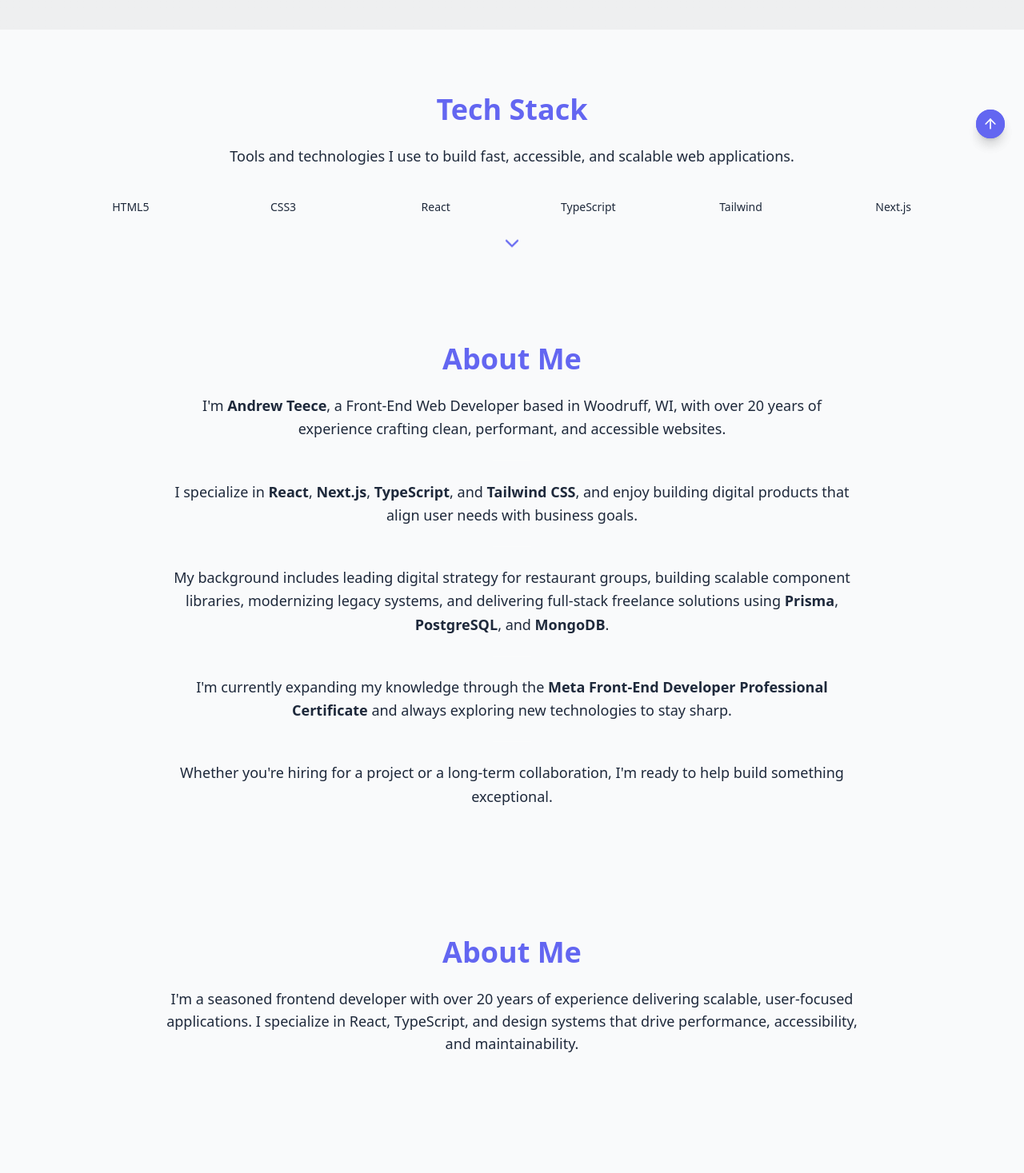
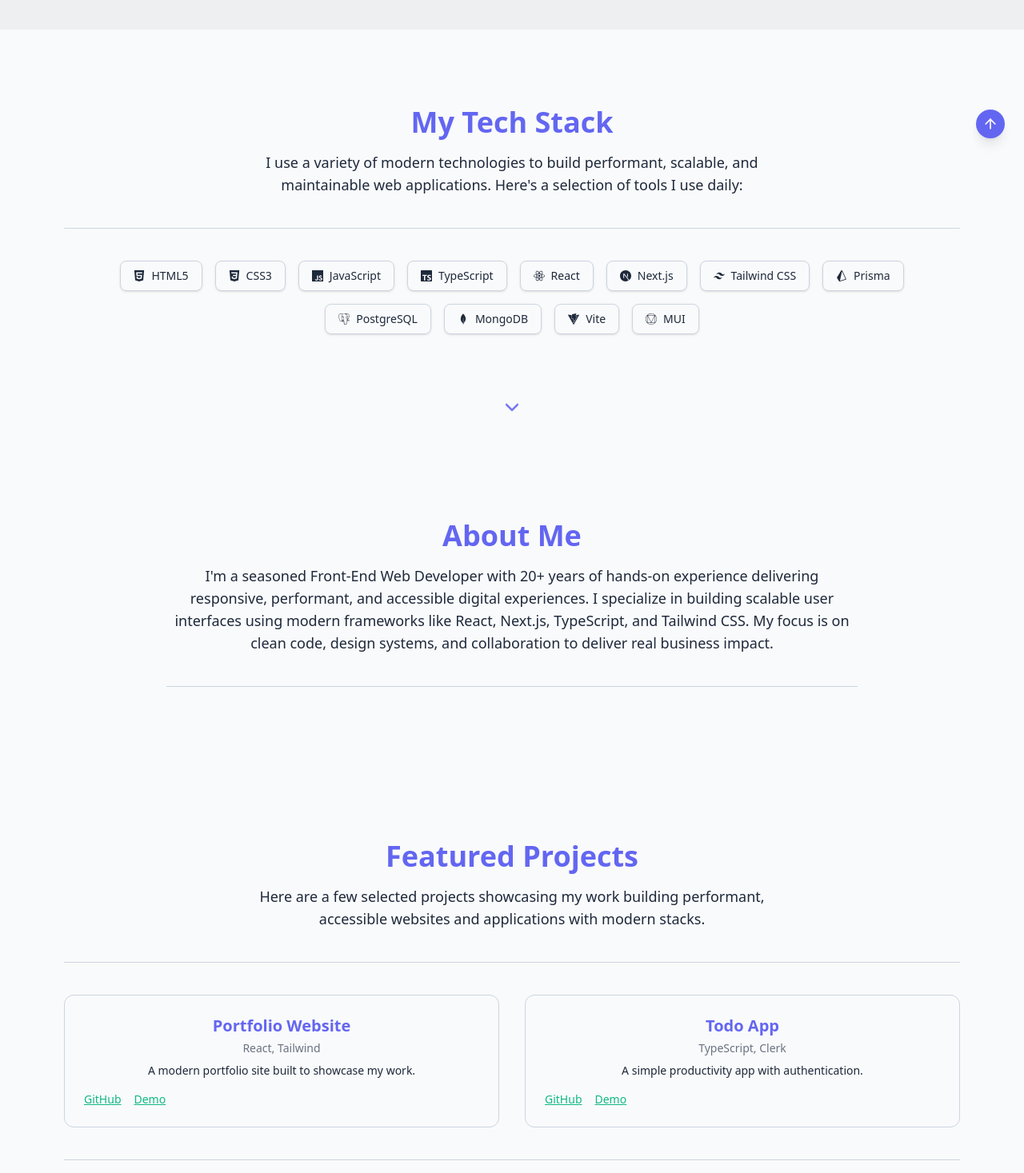
Before and after one commit to andrewteece/andrewteece-portfolio, a React (Vite) app: page / in a window 1280 px wide. Shown: the part 603-2070 px from the top of the page at 80% size. Built offline with nearby package versions, Linux system fonts and the light colour scheme; grey boxes are pictures that could not be loaded.

Commit message:
Adjust flow for entire App

```diff
--- a/src/components/Projects.tsx
+++ b/src/components/Projects.tsx
@@ -1,28 +1,44 @@
-// src/components/sections/About.tsx
 import { motion } from 'framer-motion';
-import ScrollToTop from '../components/ui/ScrollToTop';
+import ProjectCard from './ProjectCard';
+import { projects } from '../data/portfolio/projects';
 
-export default function About() {
+export default function Projects() {
   return (
     <motion.section
-      id='about'
-      className='relative py-20 px-4 text-center max-w-4xl mx-auto'
+      id='projects'
+      className='relative py-24 px-4 text-center max-w-6xl mx-auto'
       initial={{ opacity: 0 }}
       whileInView={{ opacity: 1 }}
       transition={{ duration: 0.8 }}
       viewport={{ once: true }}
     >
-      <h2 className='text-3xl md:text-4xl font-bold text-[var(--color-brand)] mb-6'>
-        About Me
+      <h2 className='text-3xl md:text-4xl font-bold text-[var(--color-brand)] mb-4'>
+        Featured Projects
       </h2>
-      <p className='text-lg text-[var(--color-text)] mb-10'>
-        I'm a seasoned frontend developer with over 20 years of experience
-        delivering scalable, user-focused applications. I specialize in React,
-        TypeScript, and design systems that drive performance, accessibility,
-        and maintainability.
+      <p className='text-lg text-[var(--color-text)] max-w-2xl mx-auto mb-10'>
+        Here are a few selected projects showcasing my work building performant,
+        accessible websites and applications with modern stacks.
       </p>
 
-      <ScrollToTop />
+      {/* Divider */}
+      <div className='border-t border-[var(--color-border)] dark:border-[var(--color-border-dark)] mb-10 w-full'></div>
+
+      <div className='grid md:grid-cols-2 gap-8 mb-10'>
+        {projects.map((project, idx) => (
+          <ProjectCard
+            key={idx}
+            title={project.title}
+            tech={project.tech}
+            description={project.description}
+            github={project.github}
+            demo={project.demo}
+            image={project.image}
+          />
+        ))}
+      </div>
+
+      {/* Divider */}
+      <div className='border-t border-[var(--color-border)] dark:border-[var(--color-border-dark)] mt-10 w-full'></div>
     </motion.section>
   );
 }
--- a/src/components/Sections/About.tsx
+++ b/src/components/Sections/About.tsx
@@ -3,59 +3,28 @@
 
 export default function About() {
   return (
-    <section
+    <motion.section
       id='about'
-      className='relative px-4 py-20 max-w-4xl mx-auto text-[var(--color-text)] text-center'
+      className='relative py-24 px-4 text-center max-w-4xl mx-auto'
+      initial={{ opacity: 0 }}
+      whileInView={{ opacity: 1 }}
+      transition={{ duration: 0.8 }}
+      viewport={{ once: true }}
     >
-      <motion.h2
-        className='text-3xl md:text-4xl font-semibold mb-6'
-        initial={{ opacity: 0, y: 20 }}
-        whileInView={{ opacity: 1, y: 0 }}
-        viewport={{ once: true }}
-        transition={{ duration: 0.6 }}
-      >
+      <h2 className='text-3xl md:text-4xl font-bold text-[var(--color-brand)] mb-4'>
         About Me
-      </motion.h2>
+      </h2>
+      <p className='text-lg text-[var(--color-text)] mb-10'>
+        I'm a seasoned Front-End Web Developer with 20+ years of hands-on
+        experience delivering responsive, performant, and accessible digital
+        experiences. I specialize in building scalable user interfaces using
+        modern frameworks like React, Next.js, TypeScript, and Tailwind CSS. My
+        focus is on clean code, design systems, and collaboration to deliver
+        real business impact.
+      </p>
 
-      <motion.div
-        className='text-lg space-y-6 leading-relaxed'
-        initial={{ opacity: 0 }}
-        whileInView={{ opacity: 1 }}
-        viewport={{ once: true }}
-        transition={{ delay: 0.2, duration: 0.6 }}
-      >
-        <p>
-          I'm <strong>Andrew Teece</strong>, a Front-End Web Developer based in
-          Woodruff, WI, with over 20 years of experience crafting clean,
-          performant, and accessible websites.
-        </p>
-        <div className='w-12 h-px mx-auto bg-white/10 dark:bg-white/5' />
-        <p>
-          I specialize in <strong>React</strong>, <strong>Next.js</strong>,{' '}
-          <strong>TypeScript</strong>, and <strong>Tailwind CSS</strong>, and
-          enjoy building digital products that align user needs with business
-          goals.
-        </p>
-        <div className='w-12 h-px mx-auto bg-white/10 dark:bg-white/5' />
-        <p>
-          My background includes leading digital strategy for restaurant groups,
-          building scalable component libraries, modernizing legacy systems, and
-          delivering full-stack freelance solutions using{' '}
-          <strong>Prisma</strong>, <strong>PostgreSQL</strong>, and{' '}
-          <strong>MongoDB</strong>.
-        </p>
-        <div className='w-12 h-px mx-auto bg-white/10 dark:bg-white/5' />
-        <p>
-          I'm currently expanding my knowledge through the{' '}
-          <strong>Meta Front-End Developer Professional Certificate</strong> and
-          always exploring new technologies to stay sharp.
-        </p>
-        <div className='w-12 h-px mx-auto bg-white/10 dark:bg-white/5' />
-        <p>
-          Whether you're hiring for a project or a long-term collaboration, I'm
-          ready to help build something exceptional.
-        </p>
-      </motion.div>
-    </section>
+      {/* Divider */}
+      <div className='border-t border-[var(--color-border)] dark:border-[var(--color-border-dark)] mt-10 w-full'></div>
+    </motion.section>
   );
 }
--- a/src/components/Sections/TechStack.tsx
+++ b/src/components/Sections/TechStack.tsx
@@ -1,33 +1,67 @@
+// src/components/sections/TechStack.tsx
 import { motion } from 'framer-motion';
 import { ChevronDown } from 'lucide-react';
+import {
+  SiHtml5,
+  SiCss3,
+  SiJavascript,
+  SiTypescript,
+  SiReact,
+  SiNextdotjs,
+  SiTailwindcss,
+  SiPrisma,
+  SiPostgresql,
+  SiMongodb,
+  SiVite,
+  SiMaterialdesign,
+} from 'react-icons/si';
+
+const techItems = [
+  { label: 'HTML5', icon: <SiHtml5 /> },
+  { label: 'CSS3', icon: <SiCss3 /> },
+  { label: 'JavaScript', icon: <SiJavascript /> },
+  { label: 'TypeScript', icon: <SiTypescript /> },
+  { label: 'React', icon: <SiReact /> },
+  { label: 'Next.js', icon: <SiNextdotjs /> },
+  { label: 'Tailwind CSS', icon: <SiTailwindcss /> },
+  { label: 'Prisma', icon: <SiPrisma /> },
+  { label: 'PostgreSQL', icon: <SiPostgresql /> },
+  { label: 'MongoDB', icon: <SiMongodb /> },
+  { label: 'Vite', icon: <SiVite /> },
+  { label: 'MUI', icon: <SiMaterialdesign /> },
+];
 
 export default function TechStack() {
   return (
     <motion.section
       id='techstack'
-      className='relative py-20 px-4 text-center max-w-6xl mx-auto'
+      className='relative py-24 px-4 text-center max-w-6xl mx-auto'
       initial={{ opacity: 0 }}
       whileInView={{ opacity: 1 }}
       transition={{ duration: 0.8 }}
       viewport={{ once: true }}
     >
-      <h2 className='text-3xl md:text-4xl font-bold text-[var(--color-brand)] mb-6'>
-        Tech Stack
+      <h2 className='text-3xl md:text-4xl font-bold text-[var(--color-brand)] mb-4'>
+        My Tech Stack
       </h2>
-      <p className='text-lg text-[var(--color-text)] mb-10'>
-        Tools and technologies I use to build fast, accessible, and scalable web
-        applications.
+      <p className='text-lg text-[var(--color-text)] max-w-2xl mx-auto mb-10'>
+        I use a variety of modern technologies to build performant, scalable,
+        and maintainable web applications. Here's a selection of tools I use
+        daily:
       </p>
 
-      {/* Insert tech badges or icons here */}
-      <div className='grid grid-cols-3 sm:grid-cols-4 md:grid-cols-6 gap-6 justify-items-center'>
-        {/* Badge placeholders */}
-        <span className='text-sm text-[var(--color-text)]'>HTML5</span>
-        <span className='text-sm text-[var(--color-text)]'>CSS3</span>
-        <span className='text-sm text-[var(--color-text)]'>React</span>
-        <span className='text-sm text-[var(--color-text)]'>TypeScript</span>
-        <span className='text-sm text-[var(--color-text)]'>Tailwind</span>
-        <span className='text-sm text-[var(--color-text)]'>Next.js</span>
+      <div className='border-t border-[var(--color-border)] dark:border-[var(--color-border-dark)] mb-10 w-full'></div>
+
+      <div className='flex flex-wrap justify-center gap-4 mb-10'>
+        {techItems.map((tech) => (
+          <span
+            key={tech.label}
+            className='flex items-center gap-2 bg-[var(--color-bg-alt)] text-[var(--color-text)] border border-[var(--color-border)] px-4 py-2 rounded-lg shadow-sm text-sm font-medium hover:bg-[var(--color-accent)] hover:text-white transition'
+          >
+            {tech.icon}
+            {tech.label}
+          </span>
+        ))}
       </div>
 
       {/* Scroll cue to next section */}
--- a/src/styles/index.css
+++ b/src/styles/index.css
@@ -39,6 +39,10 @@
       #1e293b 0%,
       #0f172a 100%
     );
+  }
+
+  html {
+    scroll-behavior: smooth;
   }
 
   body {
```
